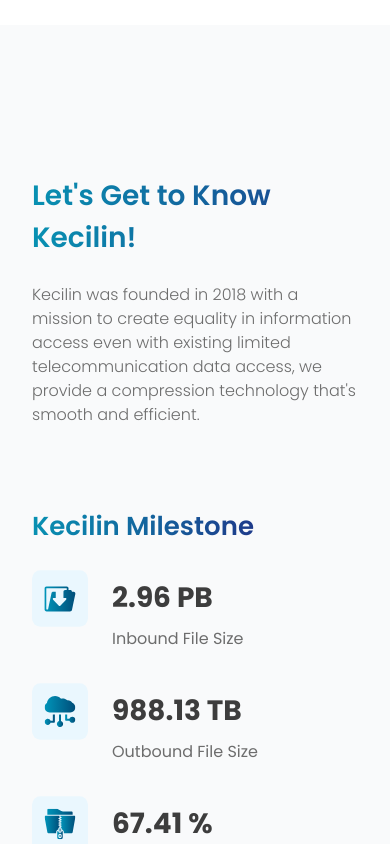
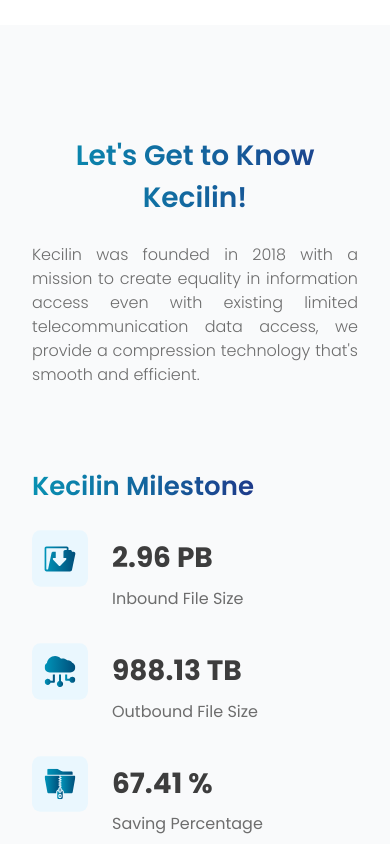
Before and after one commit to daffakamal/kecilin-clone, a Next.js app: page / in a window 390 px wide. Shown: the part 4700-5544 px from the top of the page. Built offline with nearby package versions, Linux system fonts and the light colour scheme.

Commit message:
fix(Home): update responsiveness on milestone section

```diff
--- a/components/Home/milestone.js
+++ b/components/Home/milestone.js
@@ -4,23 +4,23 @@ import CloudIcon from "../../assets/Images/Home/icon-milestone2.svg";
 import SavingStrorageIcon from "../../assets/Images/Home/icon-milestone3.svg";
 
 const styleDescIcon =
-  "w-full sm:pl-2 xl:pl-4 2xl:pl-6 translate-x-20 xl:translate-x-16 font-PoppinsRegular text-[16px] sm:text-[18px] text-[#6D6D6D]";
+  "w-fit sm:pl-2 xl:pl-4 2xl:pl-6 translate-x-20 xl:translate-x-16 font-PoppinsRegular text-[16px] sm:text-[18px] text-[#6D6D6D]";
 
 export default function Milestone() {
     return (
       <div className="w-full h-full bg-[#f9fafb]">
         <div className="w-full px-[24px] sm:px-16 py-[110px]">
-          <div className="grid justify-items-start px-2 xl:px-5 py-10 large:max-w-[1100px] mx-auto">
+          <div className="grid justify-items-start px-2 xl:px-5 lg:py-6 large:max-w-[1100px] mx-auto">
             <div
-              className="grid md:flex gap-x-10 3xl:gap-x-6"
+              className="grid justify-items-center md:flex gap-x-10 3xl:gap-x-6"
               data-aos="fade-up"
               data-aos-easing="ease"
               data-aos-duration="400"
               data-aos-delay="0">
-              <h1 className="w-full md:w-2/3 font-PoppinsSemi text-transparent bg-clip-text bg-gradient-to-r from-cyan-600 to-blue-900 text-[28px] xs:text-[32px] xl:text-[40px]">
+              <h1 className="w-full md:w-2/3 font-PoppinsSemi text-transparent bg-clip-text bg-gradient-to-r from-cyan-600 to-blue-900 text-[28px] xs:text-[32px] xl:text-[40px] text-center md:text-left">
                 {"Let's"} Get to Know Kecilin!
               </h1>
-              <p className="w-full font-PoppinsLight text-[16px] xs:text-[20px] text-[#6D6D6D] pt-6 md:pt-0">
+              <p className="w-full font-PoppinsLight text-[16px] xs:text-[20px] text-[#6D6D6D] pt-6 md:pt-0 text-justify">
                 Kecilin was founded in 2018 with a mission to create equality in
                 information access even with existing limited telecommunication
                 data access, we provide a compression technology {"that's"}{" "}
@@ -36,12 +36,12 @@ export default function Milestone() {
               Kecilin Milestone
             </h1>
             <div
-              className="w-full flex flex-wrap md:flex-nowrap justify-between flex-rows gap-y-8 md:gap-y-0"
+              className="w-full flex flex-wrap lg:flex-nowrap justify-between gap-y-8 md:gap-y-7 gap-x-10 md:gap-x-0"
               data-aos="fade-up"
               data-aos-easing="ease"
               data-aos-duration="400"
               data-aos-delay="0">
-              <div className="flex flex-col w-full">
+              <div className="flex flex-col min-w-[260px]">
                 <div className="flex items-center gap-x-6">
                   <Image
                     src={FileIcon.src}
@@ -57,7 +57,7 @@ export default function Milestone() {
                 </div>
                 <p className={styleDescIcon}>Inbound File Size</p>
               </div>
-              <div className="w-full flex flex-col">
+              <div className="w-full flex flex-col max-w-[260px]">
                 <div className="flex items-center gap-x-6">
                   <Image
                     src={CloudIcon.src}
@@ -73,7 +73,7 @@ export default function Milestone() {
                 </div>
                 <p className={styleDescIcon}>Outbound File Size</p>
               </div>
-              <div className="w-full flex flex-col">
+              <div className="w-full flex flex-col max-w-[260px]">
                 <div className="flex items-center gap-x-6">
                   <Image
                     src={SavingStrorageIcon.src}
```
